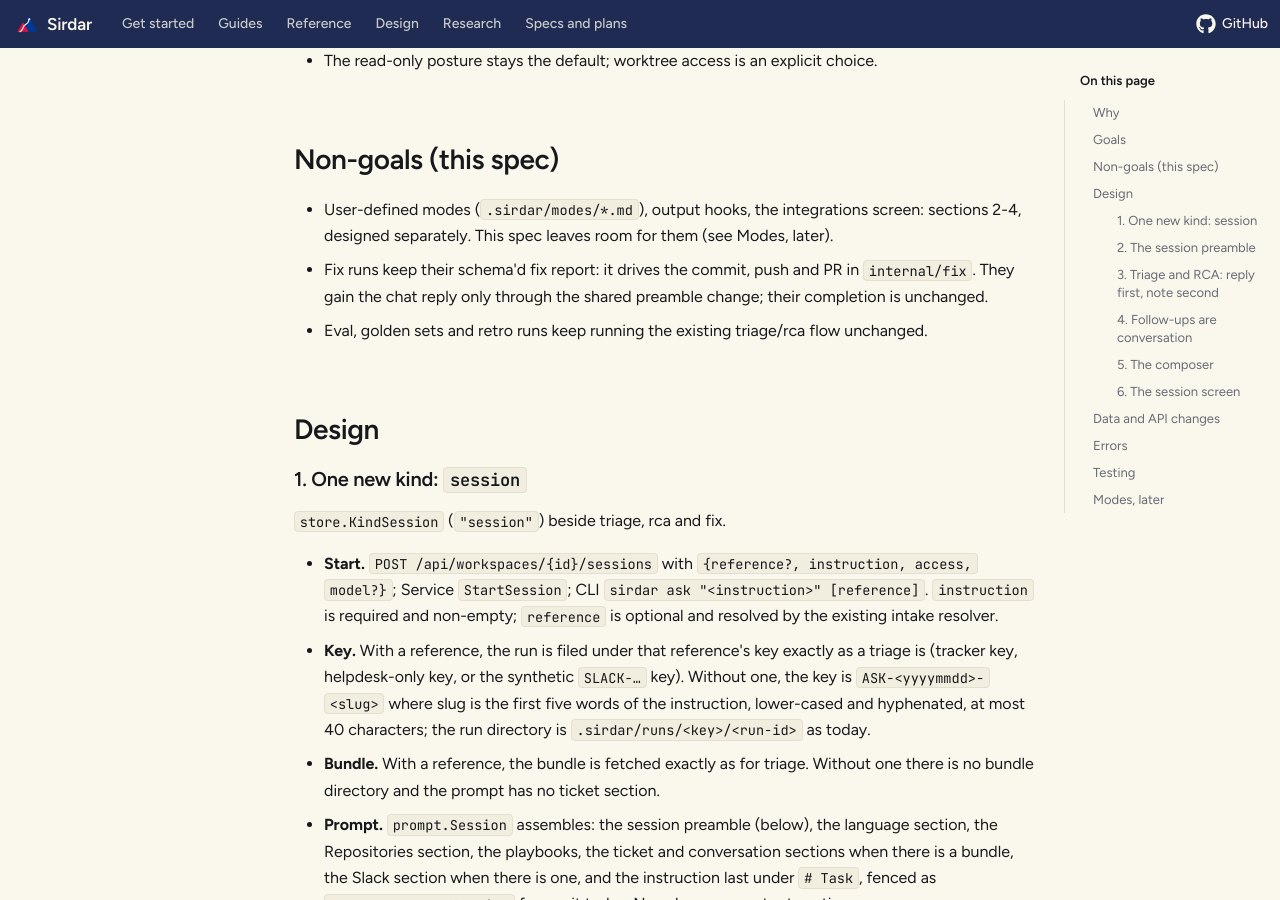
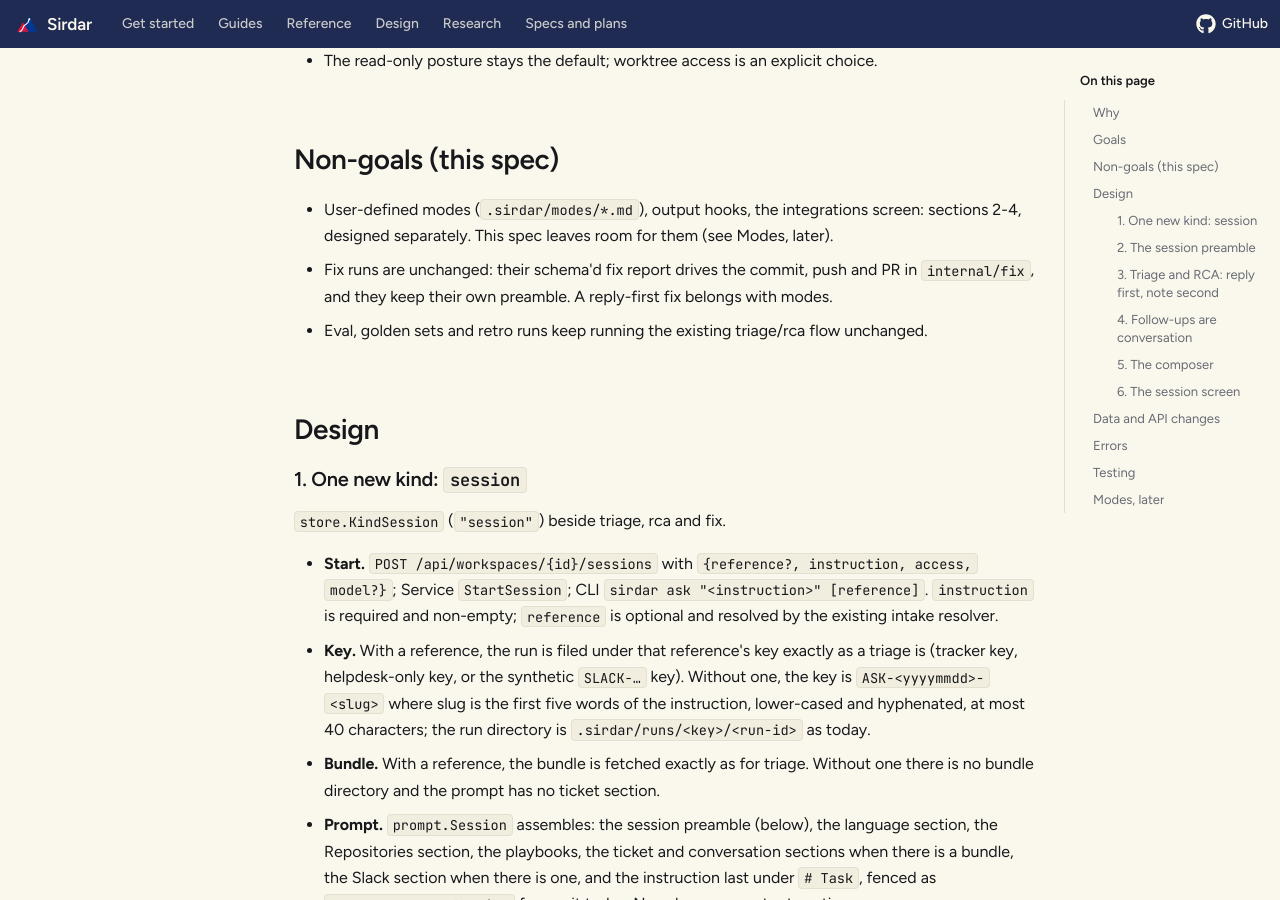
Before and after one commit to srivathsanvenkateswaran/Sirdar, an MkDocs documentation site: the page built from docs/superpowers/specs/2026-10-04-session-engine-design.md, in a window 1280 px wide and 900 px high, scrolled down 1064 px. Built offline with MkDocs 1.6.1 and Material for MkDocs 9.7.7, drawn with Linux system fonts in a browser that asks for light colours.

Commit message:
specs: session engine leaves fix runs unchanged

```diff
--- a/docs/superpowers/specs/2026-10-04-session-engine-design.md
+++ b/docs/superpowers/specs/2026-10-04-session-engine-design.md
@@ -37,8 +37,8 @@ response like how I'm getting for T3 Code so that I can act on it."
 
 - User-defined modes (`.sirdar/modes/*.md`), output hooks, the integrations screen: sections 2-4,
   designed separately. This spec leaves room for them (see Modes, later).
-- Fix runs keep their schema'd fix report: it drives the commit, push and PR in `internal/fix`. They
-  gain the chat reply only through the shared preamble change; their completion is unchanged.
+- Fix runs are unchanged: their schema'd fix report drives the commit, push and PR in
+  `internal/fix`, and they keep their own preamble. A reply-first fix belongs with modes.
 - Eval, golden sets and retro runs keep running the existing triage/rca flow unchanged.
 
 ## Design
```
